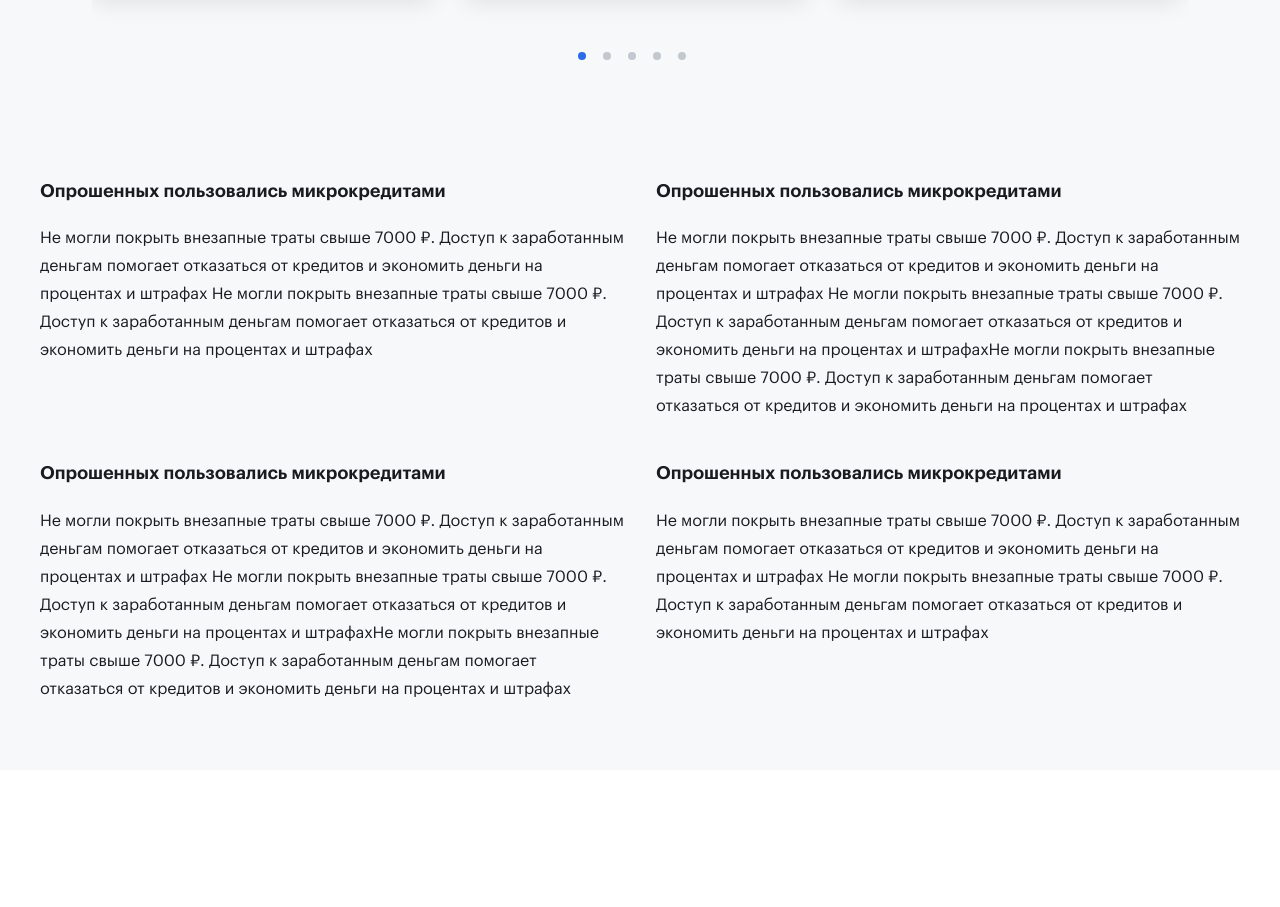
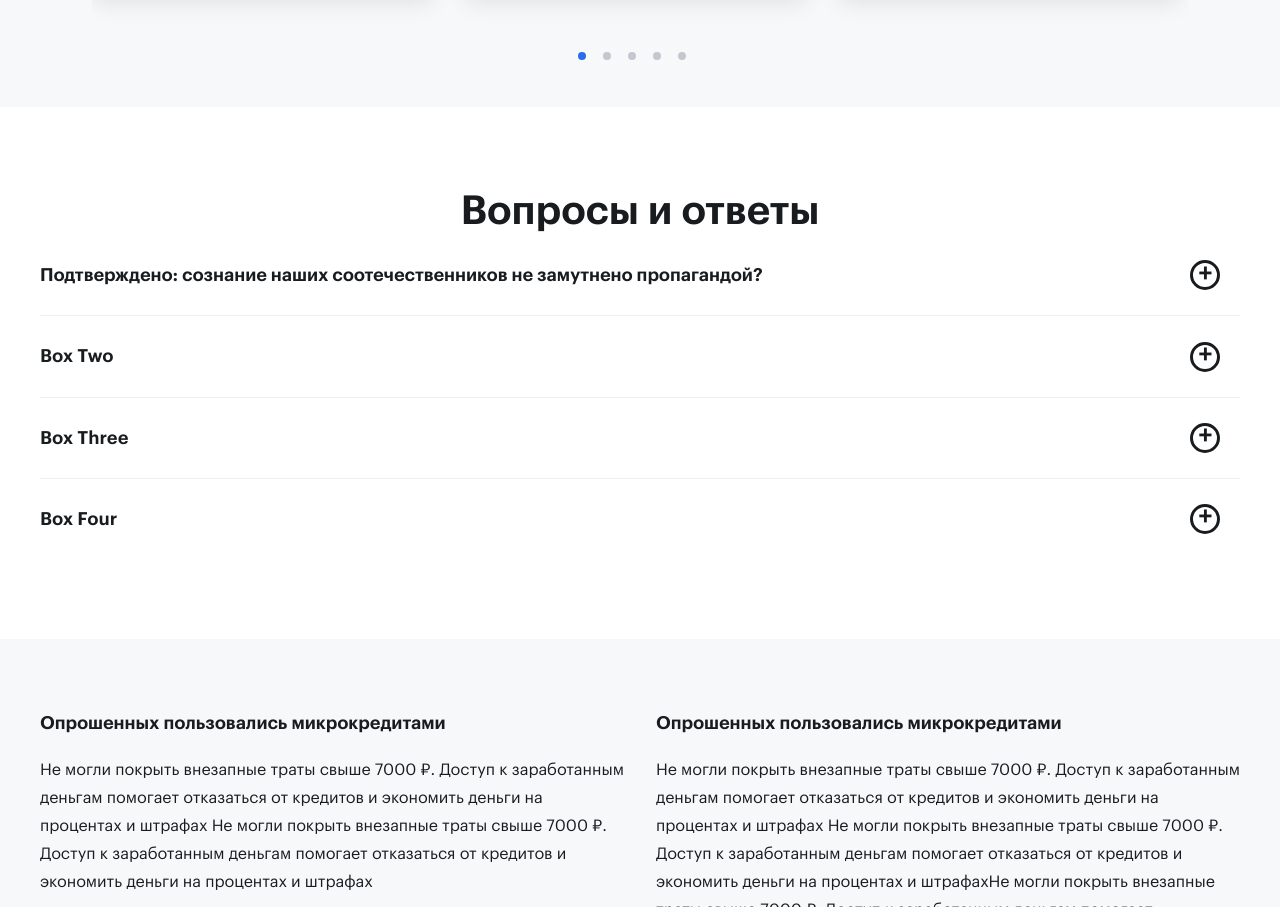
Before and after one commit to shapenkova/TestLab, a website: page src/html/index.html in a window 1280 px wide. Shown: the part 2069-2976 px from the top of the page. Before the commit the page ends 2839 px from the top, so only its background shows below. Drawn offline with nearby package versions, Linux system fonts and the light colour scheme; files that its build step writes are made by us from their sources; files whose address does not match are found by name.

Commit message:
делала аккордеон

```diff
--- /dev/null
+++ b/src/html/blocks/questions-answers.html
@@ -0,0 +1,72 @@
+<section class="questions-answers">
+    <div class="questions-answers__wrapper">
+        <h2 class="questions-answers__title">Вопросы и ответы</h2>
+        <div class="container questions-answers__accordion accordion">
+            <div class="box">
+                <div class="label">Подтверждено: сознание наших соотечественников не замутнено пропагандой?</div>
+                <div class="content">
+                <p>
+                    Lorem ipsum dolor, sit amet consectetur adipisicing elit. Esse
+                    adipisci ex impedit itaque labore. Dolorum tempore ipsum autem
+                    molestias corrupti possimus voluptate, quos accusamus esse maiores
+                    dolorem qui eaque facilis nemo nulla, amet excepturi laborum eveniet
+                    eligendi aperiam nostrum culpa. Possimus architecto saepe quidem
+                    quam molestiae! Incidunt deleniti quas dolore temporibus nisi
+                    voluptates non dolores excepturi dicta ducimus asperiores quam,
+                    neque totam ratione reiciendis consequatur a quasi inventore vero
+                    doloribus commodi? Dolorem consequatur laborum blanditiis.
+                </p>
+                </div>
+        </div>
+        <div class="box">
+            <div class="label">Box Two</div>
+            <div class="content">
+            <p>
+                Lorem ipsum dolor, sit amet consectetur adipisicing elit. Esse
+                adipisci ex impedit itaque labore. Dolorum tempore ipsum autem
+                molestias corrupti possimus voluptate, quos accusamus esse maiores
+                dolorem qui eaque facilis nemo nulla, amet excepturi laborum eveniet
+                eligendi aperiam nostrum culpa. Possimus architecto saepe quidem
+                quam molestiae! Incidunt deleniti quas dolore temporibus nisi
+                voluptates non dolores excepturi dicta ducimus asperiores quam,
+                neque totam ratione reiciendis consequatur a quasi inventore vero
+                doloribus commodi? Dolorem consequatur laborum blanditiis.
+            </p>
+            </div>
+        </div>
+        <div class="box">
+            <div class="label">Box Three</div>
+            <div class="content">
+            <p>
+                Lorem ipsum dolor, sit amet consectetur adipisicing elit. Esse
+                adipisci ex impedit itaque labore. Dolorum tempore ipsum autem
+                molestias corrupti possimus voluptate, quos accusamus esse maiores
+                dolorem qui eaque facilis nemo nulla, amet excepturi laborum eveniet
+                eligendi aperiam nostrum culpa. Possimus architecto saepe quidem
+                quam molestiae! Incidunt deleniti quas dolore temporibus nisi
+                voluptates non dolores excepturi dicta ducimus asperiores quam,
+                neque totam ratione reiciendis consequatur a quasi inventore vero
+                doloribus commodi? Dolorem consequatur laborum blanditiis.
+            </p>
+            </div>
+        </div>
+        <div class="box">
+            <div class="label">Box Four</div>
+            <div class="content">
+            <p>
+                Lorem ipsum dolor, sit amet consectetur adipisicing elit. Esse
+                adipisci ex impedit itaque labore. Dolorum tempore ipsum autem
+                molestias corrupti possimus voluptate, quos accusamus esse maiores
+                dolorem qui eaque facilis nemo nulla, amet excepturi laborum eveniet
+                eligendi aperiam nostrum culpa. Possimus architecto saepe quidem
+                quam molestiae! Incidunt deleniti quas dolore temporibus nisi
+                voluptates non dolores excepturi dicta ducimus asperiores quam,
+                neque totam ratione reiciendis consequatur a quasi inventore vero
+                doloribus commodi? Dolorem consequatur laborum blanditiis.
+            </p>
+            </div>
+        </div>
+        </div>
+
+    </div>
+</section>
--- a/src/html/index.html
+++ b/src/html/index.html
@@ -9,6 +9,7 @@
             @@include('blocks/work.html')
             @@include('blocks/salary.html')
             @@include('blocks/reviews.html')
+            @@include('blocks/questions-answers.html')
             @@include('blocks/statistics.html')
         </div>
     </main>
--- a/src/scripts/dev/main.js
+++ b/src/scripts/dev/main.js
@@ -29,3 +29,24 @@ swipers.forEach(function (swpr) {
         }
     });
 });
+
+//Аккордеон
+const boxes = Array.from(document.querySelectorAll(".box")); // считываем все элементы аккордеона в массив
+
+boxes.forEach((box) => {
+  box.addEventListener("click", boxHandler); // при нажатии на бокс вызываем ф-ию boxHanlder
+});
+
+function boxHandler(e) {
+  e.preventDefault(); // сбрасываем стандартное поведение
+  let currentBox = e.target.closest(".box"); // определяем текущий бокс
+  let currentContent = e.target.nextElementSibling; // находим скрытый контент
+  currentBox.classList.toggle("active"); // присваиваем ему активный класс
+  if (currentBox.classList.contains("active")) {
+    // если класс активный ..
+    currentContent.style.maxHeight = currentContent.scrollHeight + "px"; // открываем контент
+  } else {
+    // в противном случае
+    currentContent.style.maxHeight = 0; // скрываем контент
+  }
+}
--- /dev/null
+++ b/src/styles/blocks/questions-answers.less
@@ -0,0 +1,96 @@
+.questions-answers {
+    position: relative;
+    box-sizing: border-box;
+    &__wrapper {
+        position: relative;
+        box-sizing: border-box;
+        display: flex;
+        flex-direction: column;
+        width: 100%;
+        max-width: 1295px;
+        margin: 0 auto;
+        padding: 80px 40px;
+    }
+    &__title {
+        margin: 0;
+        color: @black;
+        font-family: @font2;
+        font-size: 40px;
+        font-weight: @font_weight2;
+        line-height: 1.2;
+        text-align: center;
+    }
+}
+
+.accordion .box {
+    border-bottom: 1px solid @light-gray;
+}
+.accordion .box:last-child {
+    border-bottom: none;
+}
+
+.accordion .box .label {
+    position: relative;
+    padding: 24px 0;
+    background-color: transparent;
+    font-size: 18px;
+    color: @black;
+    font-family: @font2;
+    font-size: 18px;
+    font-weight: @font_weight2;
+    line-height: 1.78;
+    cursor: pointer;
+    &:hover {
+        color:@primary;
+    }
+}
+
+.accordion .box .label::after {
+    content: "+";
+    position: absolute;
+    top: 50%;
+    transform: translateY(-50%);
+    right: 20px;
+    display: flex;
+    justify-content: center;
+    align-items: center;
+    width: 24px;
+    height: 24px;
+    border: 3px solid @black;
+    background-color: transparent;
+    border-radius: 50%;
+    font-family: @font1;
+    font-size: 25px;
+    transition: color 0.3s, border-color 0.3s;
+}
+
+.accordion .box.active .label::after {
+    content: "\2716";
+    font-size: 15px;
+}
+
+.accordion .box .content {
+    position: relative;
+    max-height: 0;
+    background-color: @white;
+    overflow: hidden;
+    transition: 0.3s;
+}
+
+.accordion .box .content p {
+    margin: 0;
+    padding: 24px 0;
+    color: @dark-gray;
+    font-family: @font1;
+    font-size: 18px;
+    font-weight: @font_weight1;
+    line-height: 1.78;
+}
+.accordion .box:hover .label::after {
+    color: @primary;
+    border-color: @primary;
+}
+
+.accordion .box:hover .label::after {
+    border: 3px solid @primary;
+}
--- a/src/styles/styles.less
+++ b/src/styles/styles.less
@@ -11,5 +11,6 @@
 @import "blocks/salary.less";
 @import "blocks/statistics.less";
 @import "blocks/reviews.less";
+@import "blocks/questions-answers.less";
 @import "blocks/page-footer.less";
 @import "global/mixins.less";
```
